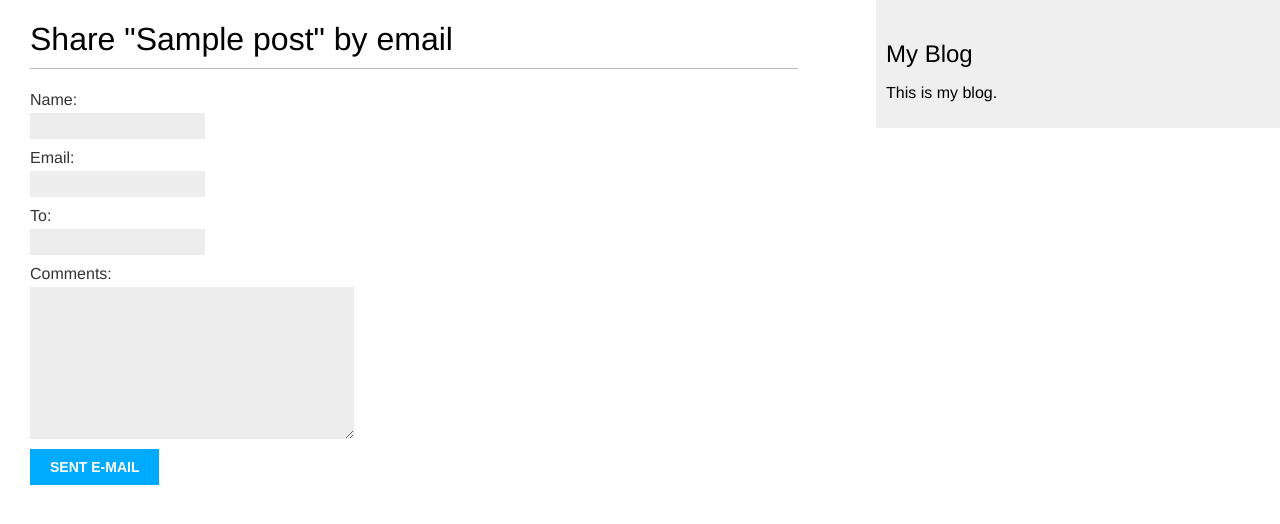
After one commit to jubel-han/django-by-examples, a Django app: template blog/templates/blog/post/share.html in a window 1280 px wide. The commit adds this page. Shown: the top 524 px of the page. Run offline with Django 3.2, Linux system fonts and the light colour scheme; the template is opened without the code that fills it: values that come from a table or form of the project are taken from there, others are empty; tables that the repository leaves empty hold one stand-in row (values such as "Sample post").

Commit message:
C:2.1 Sharing posts by e-mail

```diff
--- /dev/null
+++ b/blog/forms.py
@@ -0,0 +1,9 @@
+from django import forms
+
+
+class EmailPostForm(forms.Form):
+    name = forms.CharField(max_length=25)
+    email = forms.EmailField()
+    to = forms.EmailField()
+    comments = forms.CharField(required=False,
+                               widget=forms.Textarea)
--- a/blog/templates/blog/post/detail.html
+++ b/blog/templates/blog/post/detail.html
@@ -8,4 +8,9 @@
       Published {{ post.publish }} by {{ post.author }}
     </p>
     {{ post.body|linebreaks }}
+    <p>
+      <a href="{% url "blog:post_share" post.id %}">
+          Share this post!
+      </a>
+    </p>
 {% endblock %}
--- /dev/null
+++ b/blog/templates/blog/post/share.html
@@ -0,0 +1,17 @@
+{% extends "blog/base.html" %}
+{% block title %}Share a post{% endblock %}
+{% block content %}
+    {% if sent %}
+        <h1>E-Mail successfuly sent</h1>
+        <p>
+          "{{ post.title }}" was successfuly sent to {{ cd.to }}
+        </p>
+    {% else %}
+        <h1>Share "{{ post.title }}" by email </h1>
+        <form action="." method="post">
+        {{ form.as_p }}
+        {% csrf_token %}
+        <input type="submit" value="sent e-mail">
+        </form>
+    {% endif %}
+{% endblock %}
--- a/blog/urls.py
+++ b/blog/urls.py
@@ -10,4 +10,5 @@ urlpatterns = [
         r'(?P<post>[-\w]+)/$',
         views.post_detail,
         name='post_detail'),
+    url(r'^(?P<post_id>\d+)/share/$', views.post_share, name='post_share'),
 ]
```
Also changed, not shown: blog/views.py (+31 -0 lines), dye/settings.py (+9 -0 lines).
